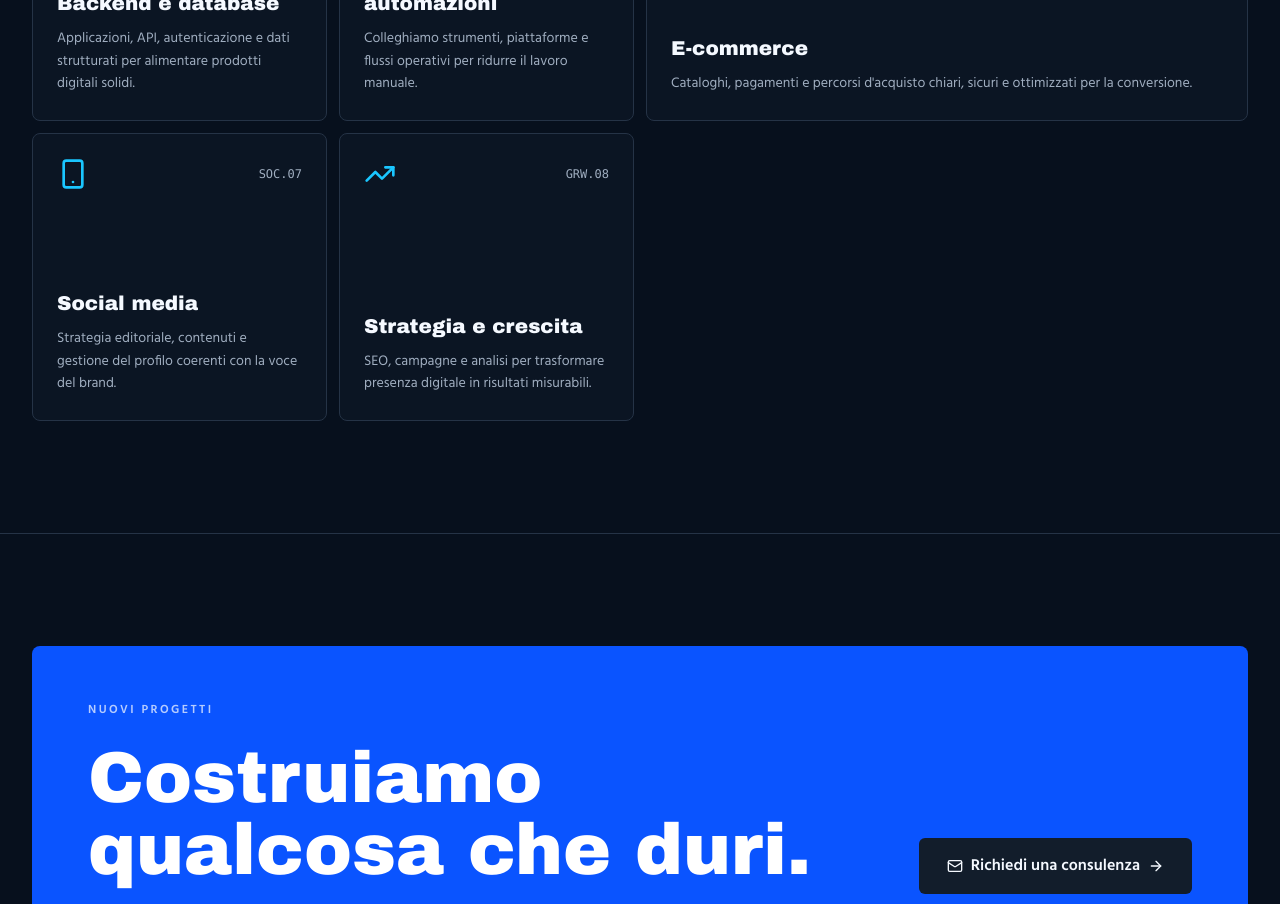
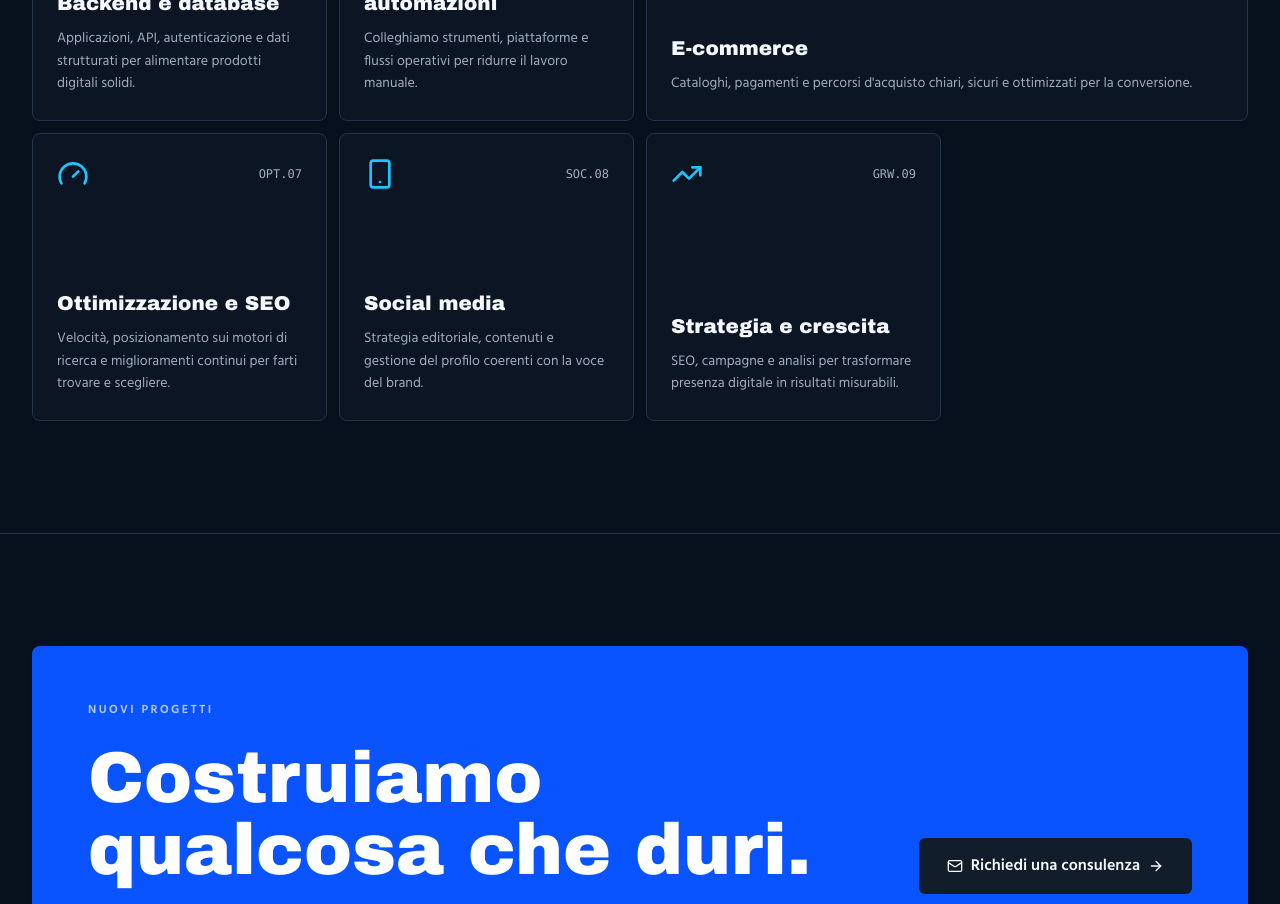
Before and after one commit to contattiflowstudio-web/bold-flow-design, a React (Vite) app: page /services in a window 1280 px wide. Shown: the part 920-1824 px from the top of the page. Built offline with nearby package versions, Linux system fonts and the light colour scheme.

Commit message:
Changes
Co-authored-by: contattiflowstudio-web <280926268+contattiflowstudio-web@users.noreply.github.com>

```diff
--- a/src/components/sections/Services.tsx
+++ b/src/components/sections/Services.tsx
@@ -1,4 +1,4 @@
-import { Cloud, Code2, Database, Link2, LockKeyhole, ShoppingBag, Smartphone, TrendingUp } from "lucide-react";
+import { Cloud, Code2, Database, Gauge, Link2, LockKeyhole, ShoppingBag, Smartphone, TrendingUp } from "lucide-react";
 import { useLanguage } from "@/i18n/LanguageContext";
 import type { TranslationKey } from "@/i18n/translations";
 
@@ -9,6 +9,7 @@ const services: { icon: typeof Cloud; title: TranslationKey; desc: TranslationKe
   { icon: Database, title: "services.backend.title", desc: "services.backend.desc", code: "DEV" },
   { icon: Link2, title: "services.connectors.title", desc: "services.connectors.desc", code: "API" },
   { icon: ShoppingBag, title: "services.commerce.title", desc: "services.commerce.desc", code: "ECM" },
+  { icon: Gauge, title: "services.optimization.title", desc: "services.optimization.desc", code: "OPT" },
   { icon: Smartphone, title: "services.social.title", desc: "services.social.desc", code: "SOC" },
   { icon: TrendingUp, title: "services.strategy.title", desc: "services.strategy.desc", code: "GRW" },
 ];
--- a/src/i18n/translations.ts
+++ b/src/i18n/translations.ts
@@ -42,6 +42,8 @@ const dict = {
   "services.connectors.desc": { it: "Colleghiamo strumenti, piattaforme e flussi operativi per ridurre il lavoro manuale.", en: "We connect tools, platforms and workflows to reduce manual work." },
   "services.commerce.title": { it: "E-commerce", en: "E-commerce" },
   "services.commerce.desc": { it: "Cataloghi, pagamenti e percorsi d'acquisto chiari, sicuri e ottimizzati per la conversione.", en: "Catalogues, payments and clear, secure purchase journeys optimized for conversion." },
+  "services.optimization.title": { it: "Ottimizzazione e SEO", en: "Optimization and SEO" },
+  "services.optimization.desc": { it: "Velocità, posizionamento sui motori di ricerca e miglioramenti continui per farti trovare e scegliere.", en: "Speed, search ranking and continuous improvements that help you get found and chosen." },
   "services.social.title": { it: "Social media", en: "Social media" },
   "services.social.desc": { it: "Strategia editoriale, contenuti e gestione del profilo coerenti con la voce del brand.", en: "Editorial strategy, content and profile management aligned with your brand voice." },
   "services.strategy.title": { it: "Strategia e crescita", en: "Strategy and growth" },
```
